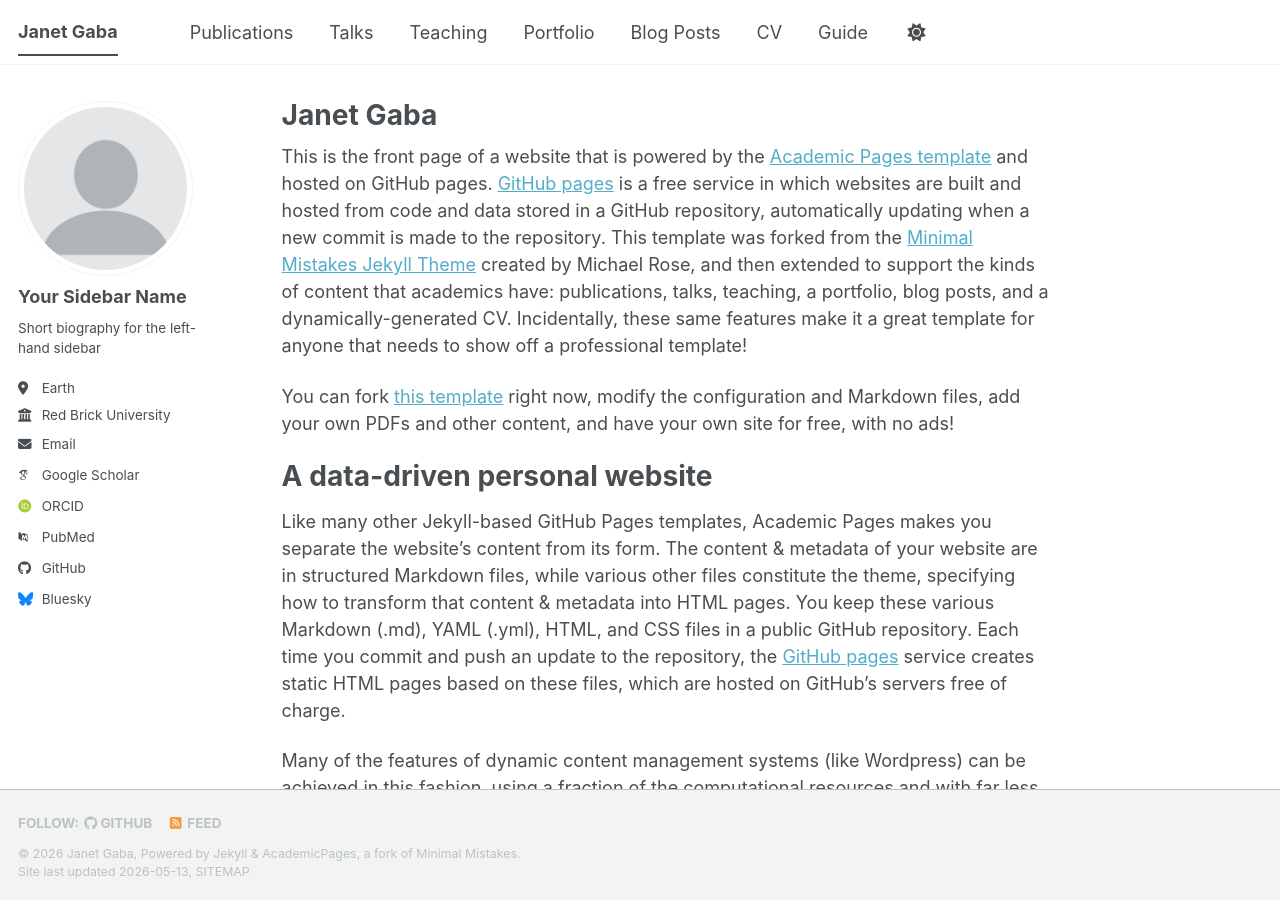
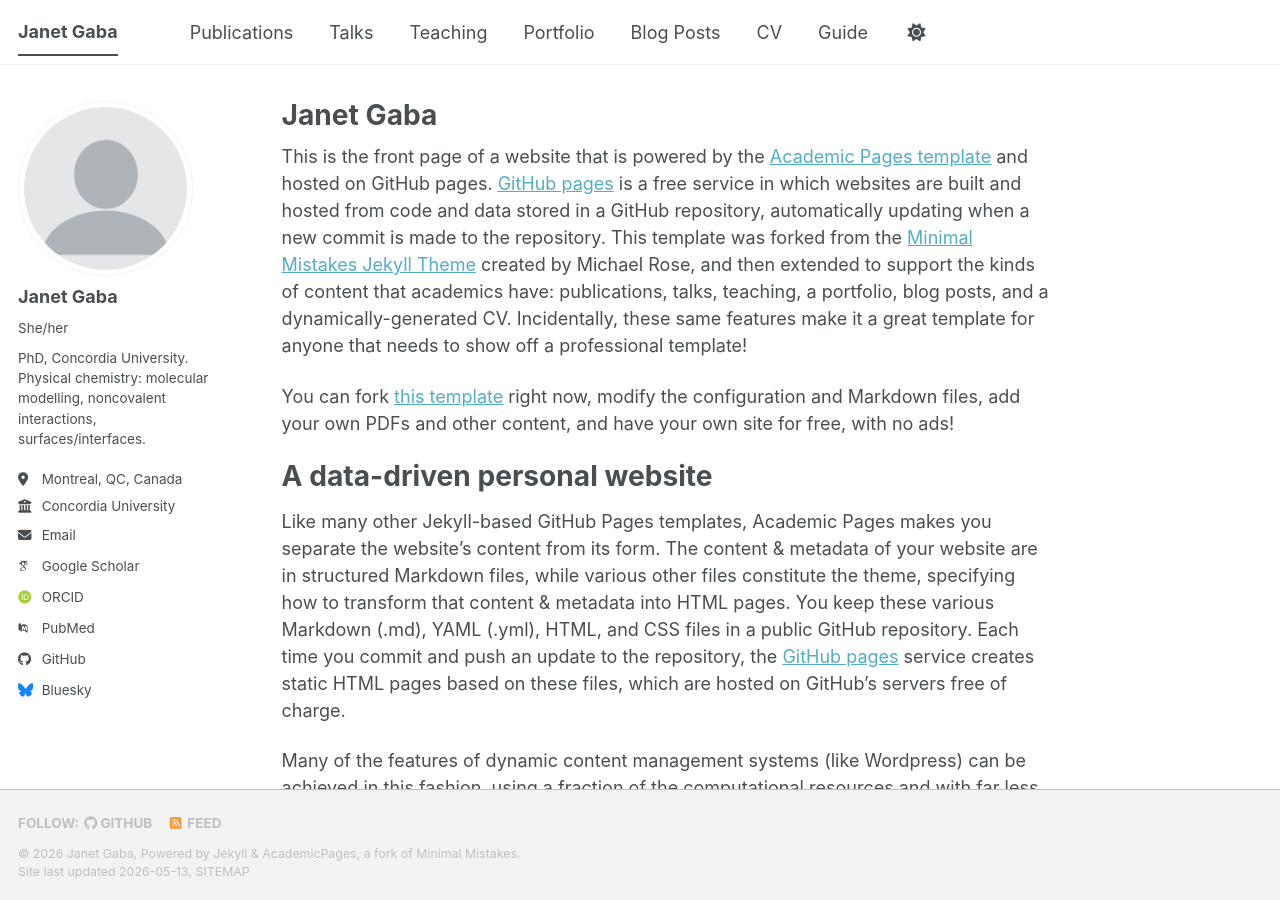
Before and after one commit to janetgaba/janetgaba.github.io, a Jekyll site: the page built from _pages/about.md, in a window 1280 px wide and 900 px high. Built offline with Jekyll 4.4.1, drawn with Linux system fonts in a browser that asks for light colours; some web fonts are replaced; a script bundle is joined from its source files by our own code; library files that are not in the unit come from our copies.

Commit message:
Update _config.yml

```diff
--- a/_config.yml
+++ b/_config.yml
@@ -24,11 +24,11 @@
 author:
   # Biographic information
   avatar           : "profile.png"
-  name             : "Your Sidebar Name"
-  pronouns         : # example: "she/her"
-  bio              : "Short biography for the left-hand sidebar"
-  location         : "Earth"
-  employer         : "Red Brick University"
+  name             : "Janet Gaba"
+  pronouns         : "She/her"
+  bio              : "PhD, Concordia University. Physical chemistry: molecular modelling, noncovalent interactions, surfaces/interfaces."
+  location         : "Montreal, QC, Canada"
+  employer         : "Concordia University"
   uri              : # URL
   email            : "none@example.org"
 
@@ -57,7 +57,7 @@
 
   # Social media
   artstation       : # Username
-  bluesky          : "bsky.app" # Replace this with you Bluesky username
+  bluesky          : "jgaba" # Replace this with you Bluesky username
   facebook         : # Username
   flickr           : # Username
   foursquare       : # Username
```
